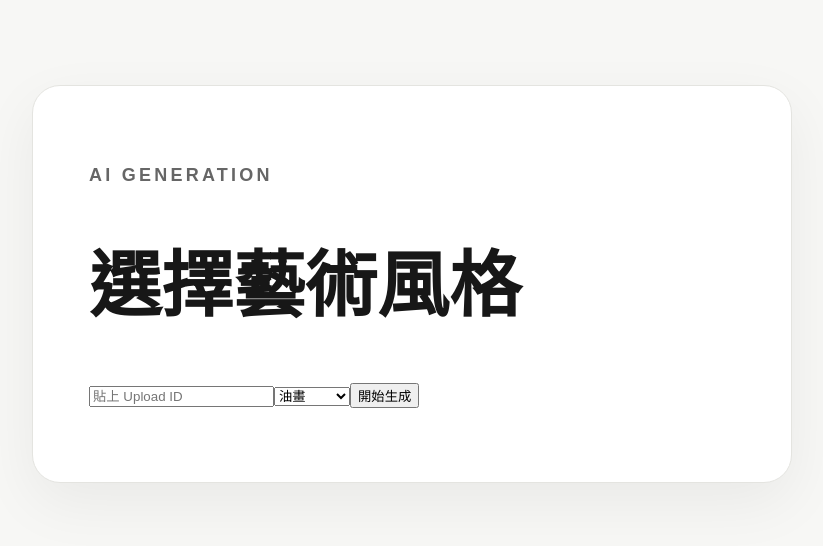
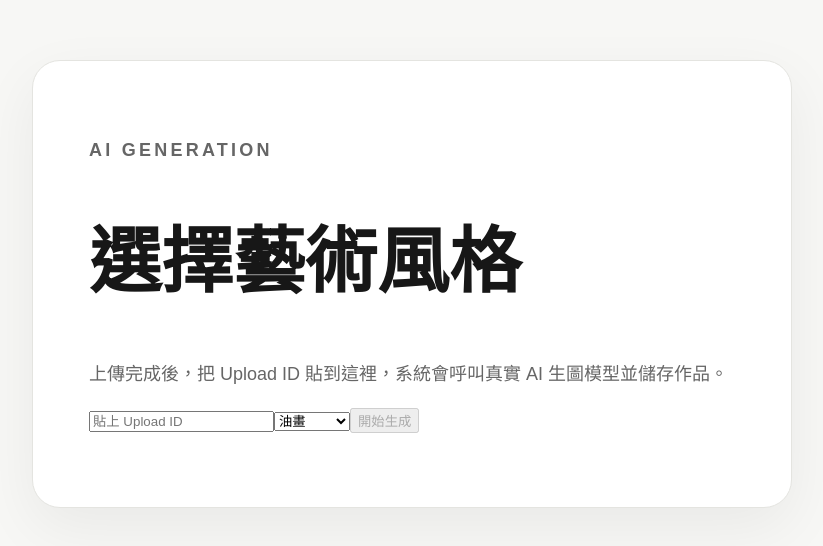
Before and after one commit to andy60119andy/ai-art-store, a Next.js app: page /generate in a window 1280 px wide. Shown: the part 116-662 px from the top of the page, without its empty margins (228-1051 px from the left). Built offline with nearby package versions, Linux system fonts and the light colour scheme.

Commit message:
feat: run real AI generation from generate page

```diff
--- a/src/app/generate/page.tsx
+++ b/src/app/generate/page.tsx
@@ -9,22 +9,50 @@ export default function GeneratePage() {
   const [message, setMessage] = useState("");
 
   async function generate() {
+    setMessage("正在建立 AI 生圖任務…");
     const response = await fetch("/api/generation", {
       method: "POST",
       headers: { "Content-Type": "application/json" },
       body: JSON.stringify({ uploadId, styleKey }),
     });
     const data = await response.json();
-    setMessage(response.ok ? "AI 生圖任務已建立：" + data.job.id : "建立失敗：" + (data.error ?? "UNKNOWN"));
+    if (!response.ok) {
+      setMessage("建立失敗：" + (data.error ?? "UNKNOWN"));
+      return;
+    }
+
+    setMessage("AI 正在生成作品，請稍候…");
+    const processResponse = await fetch(`/api/generation/${data.job.id}/process`, { method: "POST" });
+    const result = await processResponse.json();
+
+    if (!processResponse.ok) {
+      setMessage("生成失敗：" + (result.message ?? result.error ?? "UNKNOWN"));
+      return;
+    }
+
+    setMessage(`生成完成！作品 ID：${result.artworkId}`);
   }
 
-  return <main className="page"><section className="hero">
-    <p className="eyebrow">AI GENERATION</p><h1>選擇藝術風格</h1>
-    <input aria-label="upload-id" placeholder="貼上 Upload ID" value={uploadId} onChange={(e) => setUploadId(e.target.value)} />
-    <select value={styleKey} onChange={(e) => setStyleKey(e.target.value)}>
-      {ART_STYLES.map((style) => <option key={style.key} value={style.key}>{style.name}</option>)}
-    </select>
-    <button onClick={generate}>開始生成</button>
-    <p role="status">{message}</p>
-  </section></main>;
+  return (
+    <main className="page">
+      <section className="hero">
+        <p className="eyebrow">AI GENERATION</p>
+        <h1>選擇藝術風格</h1>
+        <p>上傳完成後，把 Upload ID 貼到這裡，系統會呼叫真實 AI 生圖模型並儲存作品。</p>
+        <input
+          aria-label="upload-id"
+          placeholder="貼上 Upload ID"
+          value={uploadId}
+          onChange={(e) => setUploadId(e.target.value)}
+        />
+        <select value={styleKey} onChange={(e) => setStyleKey(e.target.value)}>
+          {ART_STYLES.map((style) => (
+            <option key={style.key} value={style.key}>{style.name}</option>
+          ))}
+        </select>
+        <button onClick={generate} disabled={!uploadId}>開始生成</button>
+        <p role="status">{message}</p>
+      </section>
+    </main>
+  );
 }
```
